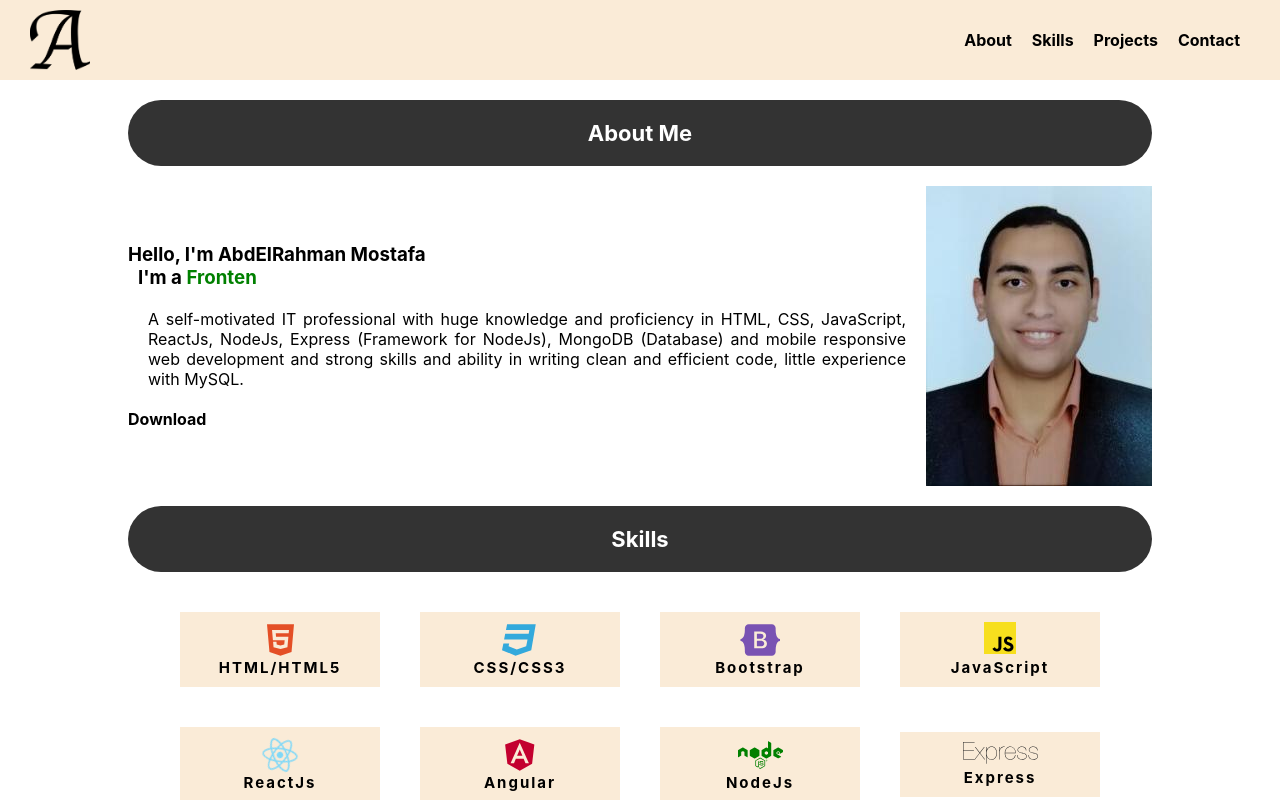
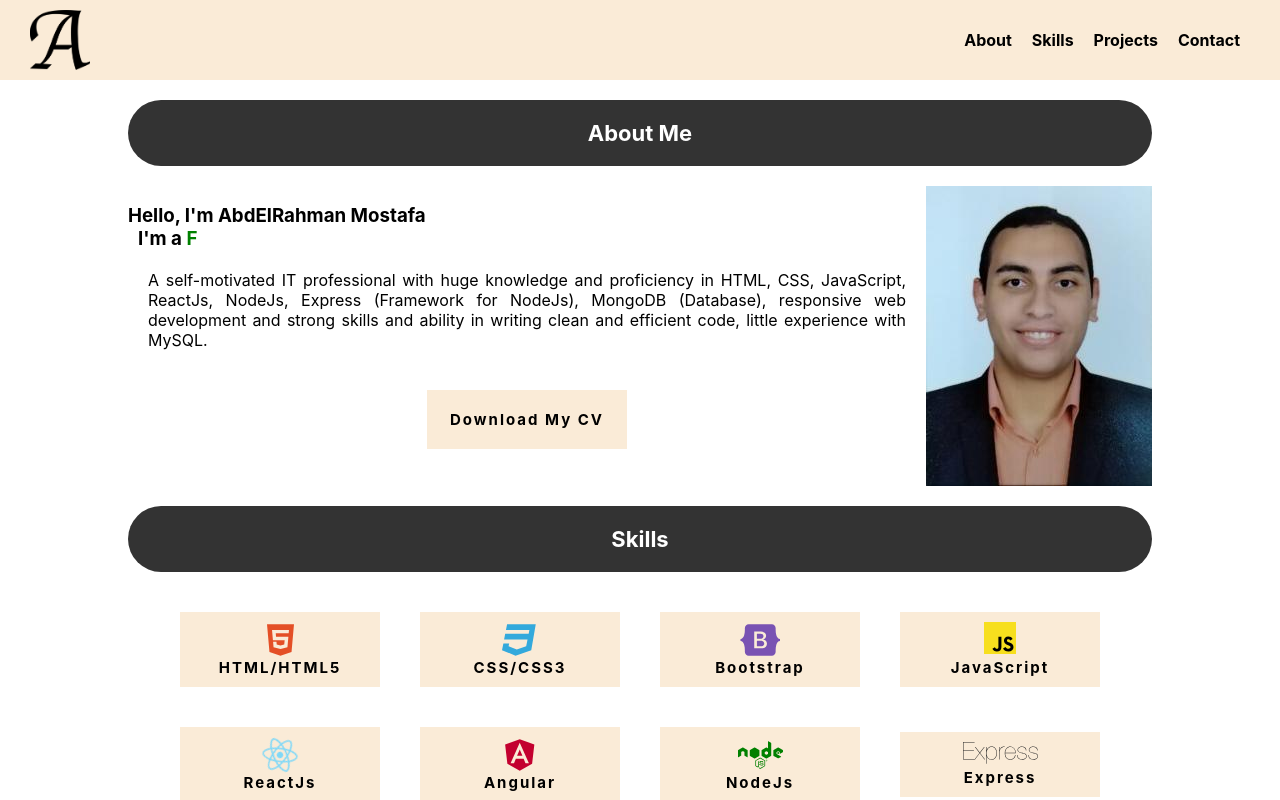
Before and after one commit to AbdElRahmanMostafa1/portofolio-ReactJs, a React (Create React App) app: page / in a window 1280 px wide. Shown: the top 800 px of the page. Built offline with nearby package versions, Linux system fonts and the light colour scheme.

Commit message:
Update CV

```diff
--- a/src/App.js
+++ b/src/App.js
@@ -2,7 +2,7 @@ import "./App.css";
 import Contact from "./components/contact/Contact";
 import Experience from "./components/experience/Experience";
 import Footer from "./components/footer/Footer";
-import MainSection from "./components/about/MainSection";
+import About from "./components/about/About";
 import Navbar from "./components/Navbar/Navbar";
 import SkillsSection from "./components/Skills/SkillsSection";
 
@@ -11,7 +11,7 @@ function App() {
     <>
       <Navbar />
       <main className="App">
-        <MainSection />
+        <About />
         <SkillsSection />
         <Experience />
         <Contact />
--- a/src/components/Skills/Skill-item/SkillTab.js
+++ b/src/components/Skills/Skill-item/SkillTab.js
@@ -1,9 +1,9 @@
 import React from "react";
 import "./SkillTab.css";
 
-const SkillTab = ({ icon, iconClass, logo, name }) => {
+const SkillTab = ({ icon, iconClass, logo, name, ...props }) => {
   return (
-    <span className="skill-tab">
+    <span className={`skill-tab`} {...props}>
       <span></span>
       <span></span>
       <span></span>
--- a/src/components/Skills/SkillsSection.js
+++ b/src/components/Skills/SkillsSection.js
@@ -1,6 +1,6 @@
 import React from "react";
 import "./SkillsSection.css";
-import Header from "../section-header/Header";
+import Header from "../header/Header";
 import SkillTab from "./Skill-item/SkillTab";
 import ExpressLogo from "../../assets/logos/ExpressLogo";
 import JavaScriptLogo from "../../assets/logos/JavaScriptLogo";
--- a/src/components/about/MainSection.js
+++ b/src/components/about/About.js
@@ -1,15 +1,17 @@
 import React from "react";
-import "./MainSection.css";
-import Header from "../section-header/Header";
+import "./About.css";
+import Header from "../header/Header";
 import personalImage from "../../assets/29906200102159.jpeg";
 import Typewriter from "typewriter-effect";
+import AbdCV from "../../assets/pdf/abdocv.pdf";
+import SkillTab from "../Skills/Skill-item/SkillTab";
 
-const MainSection = () => {
+const About = () => {
   return (
     <section className="main-section" id="about">
       <Header header="About Me" />
       <article className="main-section-article">
-        <div style={{ width: "80%" }}>
+        <div style={{ width: "80%", display: "flex", flexDirection: "column" }}>
           <h1>Hello, I'm AbdElRahman Mostafa </h1>
           <h3 style={{ marginLeft: "10px" }}>
             I'm a{" "}
@@ -18,8 +20,8 @@ const MainSection = () => {
                 <Typewriter
                   options={{
                     strings: [
-                      "Frontend Deleveloper",
-                      "Backend Deleveloper",
+                      "Frontend Developer",
+                      "Backend Developer",
                       "Full Stack Developer",
                     ],
                     autoStart: true,
@@ -32,16 +34,21 @@ const MainSection = () => {
           <p style={{}}>
             A self-motivated IT professional with huge knowledge and proficiency
             in HTML, CSS, JavaScript, ReactJs, NodeJs, Express (Framework for
-            NodeJs), MongoDB (Database) and mobile responsive web development
-            and strong skills and ability in writing clean and efficient code,
-            little experience with MySQL.
+            NodeJs), MongoDB (Database), responsive web development and strong
+            skills and ability in writing clean and efficient code, little
+            experience with MySQL.
           </p>
           <a
-            href="../assets/pdf/Programming-CV.pdf"
-            // target="_blank"
-            download={"AbdElRahman Mostafa CV"}
+            href={AbdCV}
+            attributes-list
+            download={"AbdElRahmanMostafaCV"}
+            style={{
+              borderRadius: "5px",
+              alignSelf: "center",
+              display: "block",
+            }}
           >
-            Download
+            <SkillTab name={"Download My CV"} style={{ padding: "20px" }} />
           </a>
         </div>
         <img src={personalImage} alt="Personal" />
@@ -50,4 +57,4 @@ const MainSection = () => {
   );
 };
 
-export default MainSection;
+export default About;
--- a/src/components/contact/Contact.js
+++ b/src/components/contact/Contact.js
@@ -1,5 +1,5 @@
 import React from "react";
-import Header from "../section-header/Header";
+import Header from "../header/Header";
 
 const Contact = () => {
   return (
--- a/src/components/experience/Experience.js
+++ b/src/components/experience/Experience.js
@@ -1,6 +1,6 @@
 import React from "react";
 import "./Experience.css";
-import Header from "../section-header/Header";
+import Header from "../header/Header";
 import ProjectContainer from "./project-container/ProjectContainer";
 
 const Experience = () => {
```
Also changed, not shown: src/components/about/About.css (renamed from src/components/about/MainSection.css), src/components/header/Header.css (renamed from src/components/section-header/Header.css), src/components/header/Header.js (renamed from src/components/section-header/Header.js), 2 other files (tests, documents, lock files or other folders).
